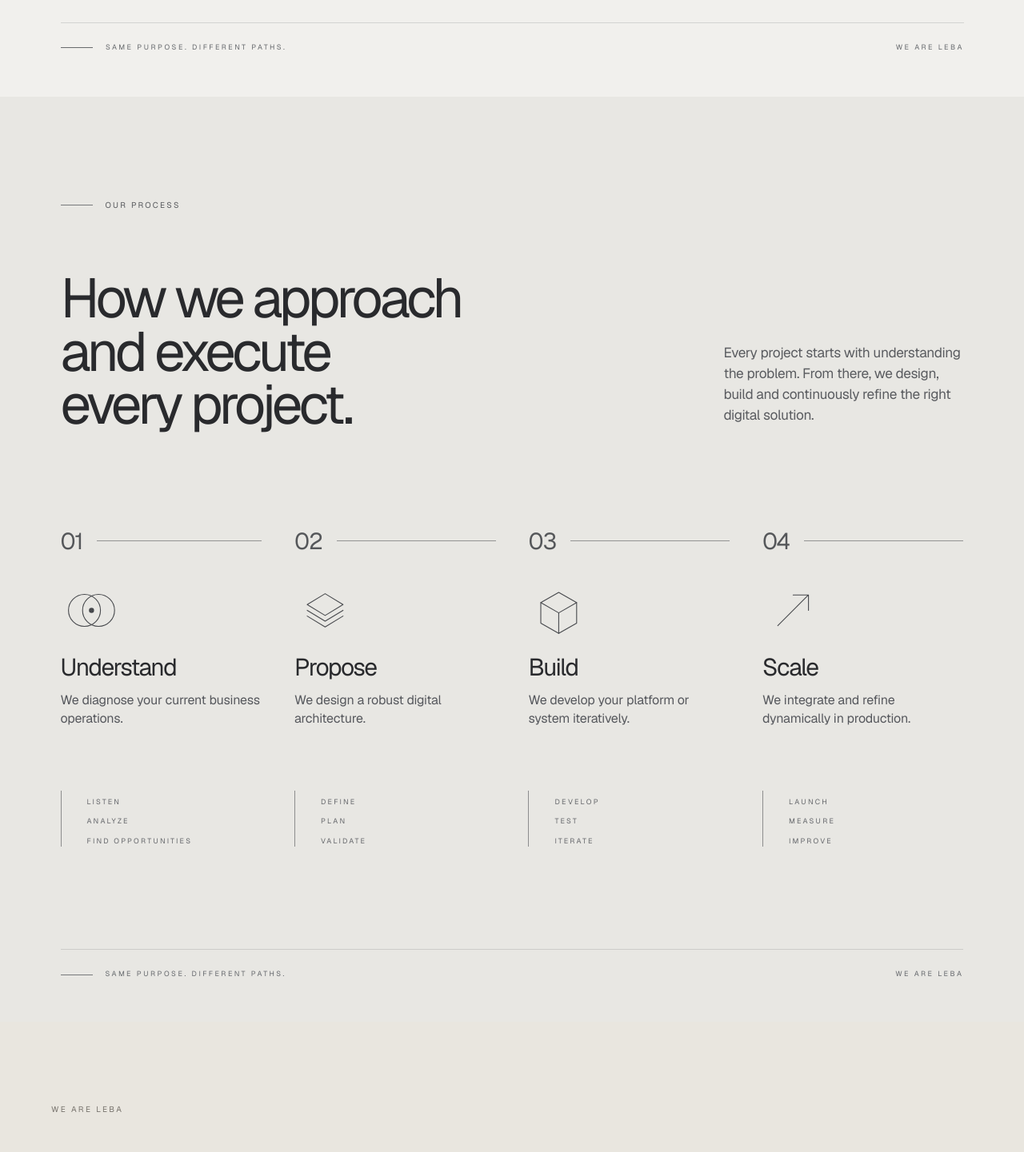
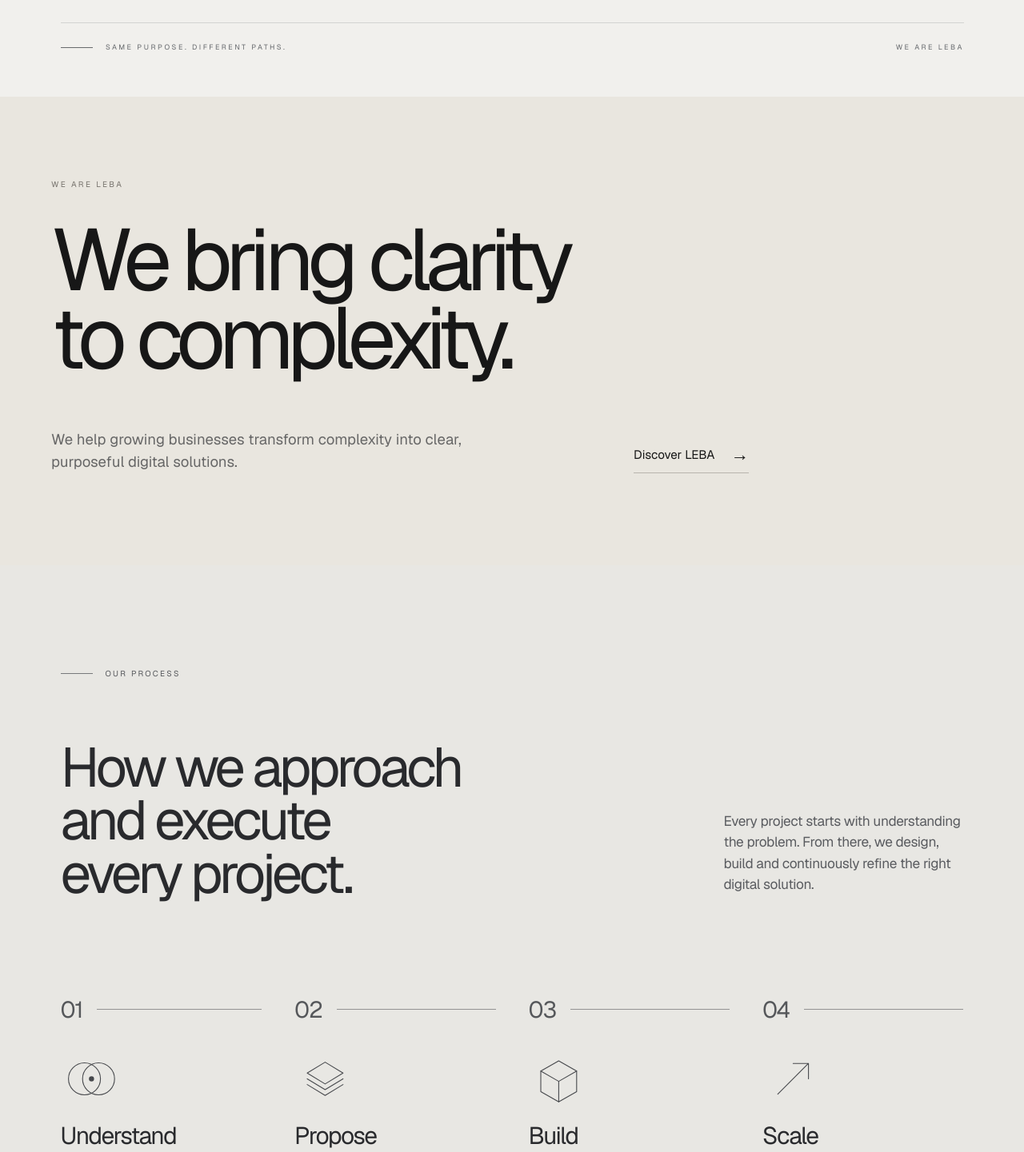
Before and after one commit to NicolasLlanos8799/weareleba, a Next.js app: page / in a window 1280 px wide. Shown: the part 2000-3441 px from the top of the page at 80% size. Built offline with nearby package versions, Linux system fonts and the light colour scheme.

Commit message:
Place compact We Are LEBA intro before selected experience

```diff
--- a/app/page.tsx
+++ b/app/page.tsx
@@ -15,8 +15,8 @@ export default function Home() {
       <main>
         <Hero />
         <WhatWeDo />
+        <WeAreLeba />
         <OurProcess />
-        <WeAreLeba />
       </main>
       <SiteFooter />
     </LanguageProvider>
```
